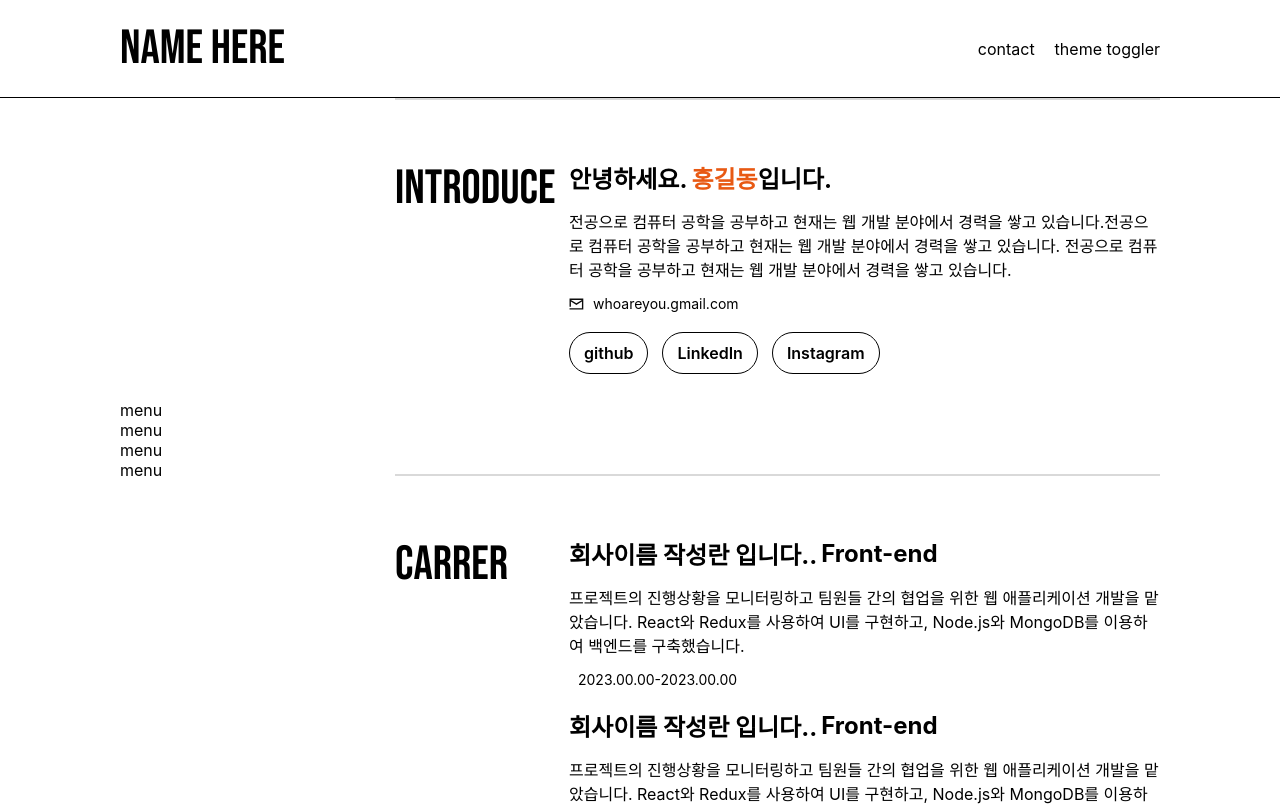
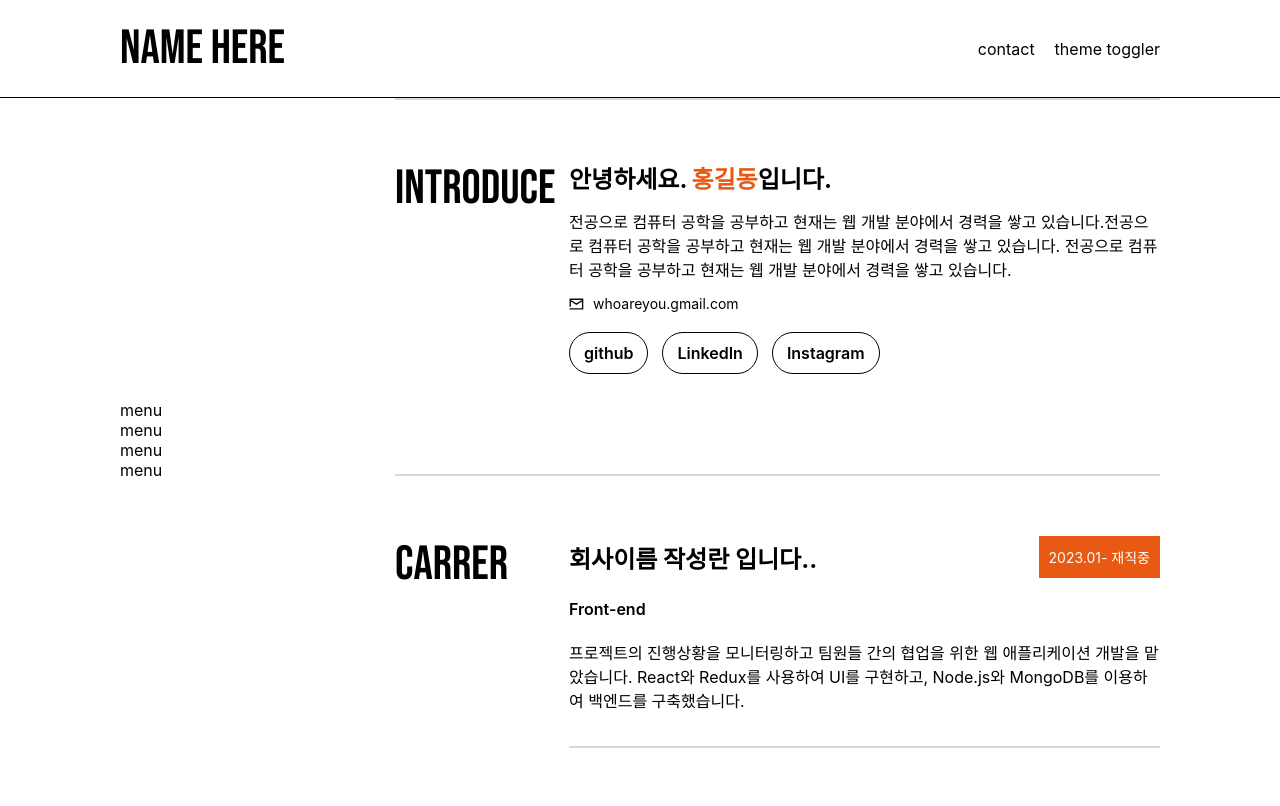
Before and after one commit to In-N-Out-Dev/PortfolioHub, a React (Vite) app: page / in a window 1280 px wide. Shown: the top 806 px of the page. Built offline with nearby package versions, Linux system fonts and the light colour scheme.

Commit message:
feat: add Career section layout

```diff
--- a/src/components/Home.tsx
+++ b/src/components/Home.tsx
@@ -1,12 +1,13 @@
-import Carrers from 'components/carrer/Carrers';
 import Layout from 'components/common/Layout';
 import Introduce from 'components/introduce/Introduce';
+
+import Carrer from '@/components/career/Career';
 
 const Home = () => {
   return (
     <Layout>
       <Introduce />
-      <Carrers />
+      <Carrer />
     </Layout>
   );
 };
--- /dev/null
+++ b/src/components/career/Career.tsx
@@ -0,0 +1,13 @@
+import InfoCard from '../common/InfoCard';
+
+import CareerContents from './CareerContents';
+
+const Career = () => {
+  return (
+    <InfoCard title="CARRER">
+      <CareerContents />
+    </InfoCard>
+  );
+};
+
+export default Career;
--- /dev/null
+++ b/src/components/career/CareerContents.tsx
@@ -0,0 +1,100 @@
+import styled from '@emotion/styled';
+
+import Divider from '../common/Divider';
+
+import CARRER_DATA from '@/components/career/careerData';
+
+const CareerContents = () => {
+  return (
+    <Wrap>
+      {CARRER_DATA.map((carrer) => {
+        return (
+          <>
+            <TitleWrap>
+              <h3>{carrer.company}</h3>
+              {carrer.cureentCompany ? (
+                <CurrentDate>{carrer.date}</CurrentDate>
+              ) : (
+                <p>{carrer.date}</p>
+              )}
+            </TitleWrap>
+            <Position>{carrer.position}</Position>
+            <Contents>{carrer.contnets}</Contents>
+            <Contact>
+              <li></li>
+            </Contact>
+            <Divider />
+          </>
+        );
+      })}
+    </Wrap>
+  );
+};
+
+const Wrap = styled.div`
+  color: ${({ theme }) => theme.colors.MAIN_FONT};
+  margin-bottom: 10rem;
+`;
+
+const TitleWrap = styled.div`
+  display: flex;
+  justify-content: space-between;
+  align-items: center;
+  margin-bottom: 2rem;
+  font-size: 2.4rem;
+  font-weight: bold;
+
+  h3 {
+    margin-right: 0.4rem;
+  }
+
+  p {
+    font-size: 1.4rem;
+    font-weight: 400;
+  }
+
+  ${({ theme }) => theme.breakPoint.small} {
+    display: block;
+
+    h3 {
+      margin-bottom: 2rem;
+    }
+  }
+`;
+
+const CurrentDate = styled.div`
+  padding: 1.1rem 1rem;
+  font-size: 1.4rem;
+  font-weight: 400;
+  color: #fff;
+  background-color: ${({ theme }) => theme.colors.HIGHTLIGHT};
+
+  ${({ theme }) => theme.breakPoint.small} {
+    padding: 0;
+    color: ${({ theme }) => theme.colors.HIGHTLIGHT};
+    background-color: transparent;
+  }
+`;
+
+const Position = styled.p`
+  font-size: 1.6rem;
+  line-height: 2.2rem;
+  font-weight: 600;
+  margin-bottom: 2rem;
+`;
+
+const Contents = styled.p`
+  margin-bottom: 1.4rem;
+  font-size: 1.6rem;
+  white-space: normal;
+`;
+
+const Contact = styled.ul`
+  display: flex;
+  align-items: center;
+  gap: 0.9rem;
+  margin-bottom: 2rem;
+  font-size: 1.4rem;
+`;
+
+export default CareerContents;
--- a/src/components/carrer/carrerData.ts
+++ b/src/components/career/careerData.ts
@@ -1,10 +1,11 @@
-const CARRER_DATA = [
+const CAREER_DATA = [
   {
     company: '회사이름 작성란 입니다..',
     position: 'Front-end',
     contnets:
       '프로젝트의 진행상황을 모니터링하고 팀원들 간의 협업을 위한 웹 애플리케이션 개발을 맡았습니다. React와 Redux를 사용하여 UI를 구현하고, Node.js와 MongoDB를 이용하여 백엔드를 구축했습니다.',
-    date: '2023.00.00-2023.00.00',
+    date: '2023.01- 재직중',
+    cureentCompany: true,
   },
   {
     company: '회사이름 작성란 입니다..',
@@ -12,6 +13,7 @@ const CARRER_DATA = [
     contnets:
       '프로젝트의 진행상황을 모니터링하고 팀원들 간의 협업을 위한 웹 애플리케이션 개발을 맡았습니다. React와 Redux를 사용하여 UI를 구현하고, Node.js와 MongoDB를 이용하여 백엔드를 구축했습니다.',
     date: '2023.00.00-2023.00.00',
+    cureentCompany: false,
   },
   {
     company: '회사이름 작성란 입니다..',
@@ -19,7 +21,8 @@ const CARRER_DATA = [
     contnets:
       '프로젝트의 진행상황을 모니터링하고 팀원들 간의 협업을 위한 웹 애플리케이션 개발을 맡았습니다. React와 Redux를 사용하여 UI를 구현하고, Node.js와 MongoDB를 이용하여 백엔드를 구축했습니다.',
     date: '2023.00.00-2023.00.00',
+    cureentCompany: false,
   },
 ];
 
-export default CARRER_DATA;
+export default CAREER_DATA;
--- a/src/components/carrer/CarrerContents.tsx
+++ /dev/null
@@ -1,58 +0,0 @@
-import styled from '@emotion/styled';
-import CARRER_DATA from 'components/carrer/carrerData';
-import StackButton from 'components/common/StackButton';
-
-const CarrerContents = () => {
-  return (
-    <Wrap>
-      {CARRER_DATA.map((carrer) => {
-        return (
-          <>
-            <TitleWrap>
-              <h3>{carrer.company}</h3>
-              <p>{carrer.position}</p>
-            </TitleWrap>
-            <Contents>{carrer.contnets}</Contents>
-            <Contact>
-              <li></li>
-              <li>{carrer.date}</li>
-            </Contact>
-          </>
-        );
-      })}
-    </Wrap>
-  );
-};
-
-const Wrap = styled.div`
-  color: ${({ theme }) => theme.colors.MAIN_FONT};
-  margin-bottom: 10rem;
-`;
-
-const TitleWrap = styled.div`
-  display: flex;
-  align-items: center;
-  margin-bottom: 1.4rem;
-  font-size: 2.4rem;
-  font-weight: bold;
-
-  h3 {
-    margin-right: 0.4rem;
-  }
-`;
-
-const Contents = styled.p`
-  margin-bottom: 1.4rem;
-  font-size: 1.6rem;
-  white-space: normal;
-`;
-
-const Contact = styled.ul`
-  display: flex;
-  align-items: center;
-  gap: 0.9rem;
-  margin-bottom: 2rem;
-  font-size: 1.4rem;
-`;
-
-export default CarrerContents;
--- a/src/components/carrer/Carrers.tsx
+++ /dev/null
@@ -1,13 +0,0 @@
-import InfoCard from '../common/InfoCard';
-
-import CarrerContents from './carrerContents';
-
-const Carrers = () => {
-  return (
-    <InfoCard title="CARRER">
-      <CarrerContents />
-    </InfoCard>
-  );
-};
-
-export default Carrers;
```
